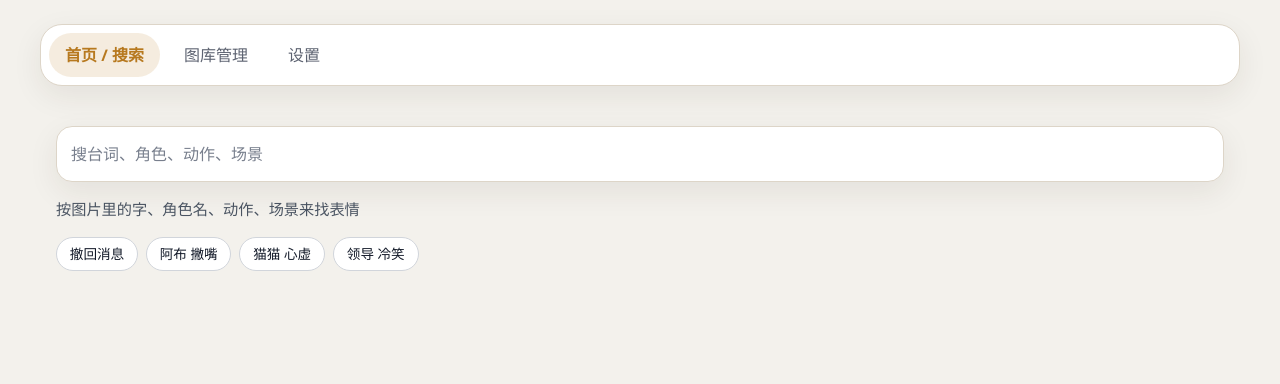
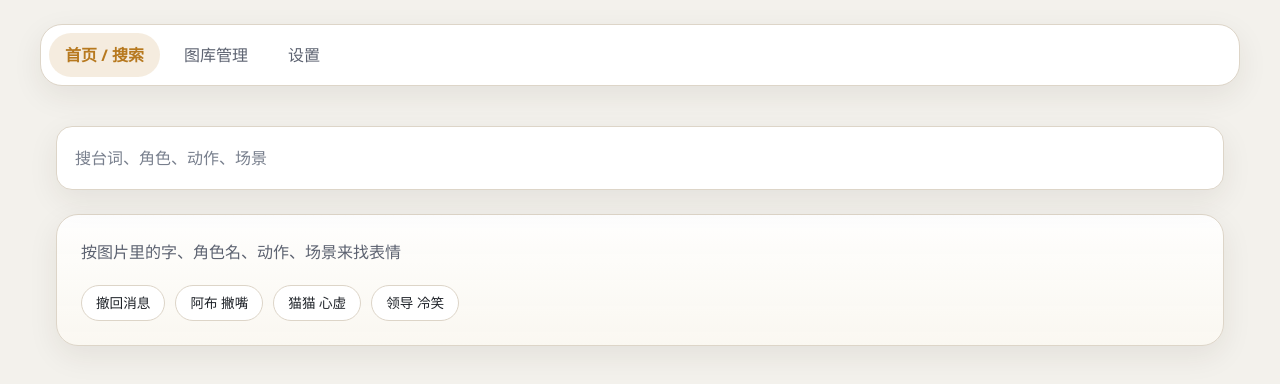
Before and after one commit to GothicVoid/meme-retriever, a Vue app: page / in a window 1280 px wide. Shown: the top 384 px of the page. Built offline with nearby package versions, Linux system fonts and the light colour scheme.

Commit message:
feat(search): 提升搜索框与主交互视觉权重

```diff
--- a/src/assets/ui.css
+++ b/src/assets/ui.css
@@ -200,6 +200,35 @@ button {
   box-shadow: var(--ui-shadow-floating);
 }
 
+.ui-floating-panel {
+  background: color-mix(in srgb, var(--ui-bg-surface-strong) 94%, white);
+  border: 1px solid var(--ui-border-subtle);
+  border-radius: var(--ui-radius-md);
+  box-shadow: var(--ui-shadow-floating);
+}
+
+.ui-chip-button {
+  min-height: 36px;
+  padding: 0 14px;
+  border: 1px solid var(--ui-border-subtle);
+  border-radius: 999px;
+  background: color-mix(in srgb, var(--ui-bg-surface-strong) 88%, white);
+  color: var(--ui-text-primary);
+  cursor: pointer;
+  transition:
+    background-color 120ms ease,
+    border-color 120ms ease,
+    color 120ms ease,
+    transform 120ms ease;
+}
+
+.ui-chip-button:hover {
+  background: var(--ui-bg-hover);
+  border-color: var(--ui-border-strong);
+  color: var(--ui-text-primary);
+  transform: translateY(-1px);
+}
+
 .ui-button {
   min-height: 40px;
   padding: 0 16px;
--- a/src/views/SearchView.vue
+++ b/src/views/SearchView.vue
@@ -1,8 +1,10 @@
 <template>
   <div class="search-view">
-    <div class="search-input-wrap">
+    <section class="search-view__hero">
+      <div class="search-input-wrap search-view__search-wrap">
         <SearchBar
           v-model="store.query"
+          class="search-view__search search-view__search--hero"
           :placeholder="searchPlaceholder"
           @update:model-value="onQueryChange"
           @focus="handleSearchFocus"
@@ -10,7 +12,7 @@
         />
         <div
           v-if="showSearchHistoryDropdown"
-        class="search-history-dropdown"
+          class="search-history-dropdown ui-floating-panel"
           data-testid="search-history-dropdown"
         >
           <div
@@ -40,6 +42,7 @@
           </div>
         </div>
       </div>
+    </section>
     <div
       v-if="isHomeMode"
       class="home-landing"
@@ -47,11 +50,11 @@
       <p class="home-landing__intro">
         按图片里的字、角色名、动作、场景来找表情
       </p>
-      <div class="home-landing__examples">
+      <div class="home-landing__examples search-view__examples">
         <button
           v-for="example in exampleQueries"
           :key="example"
-          class="home-landing__example"
+          class="home-landing__example ui-chip-button"
           @click="applyExampleQuery(example)"
         >
           {{ example }}
@@ -636,24 +639,48 @@ onBeforeUnmount(() => {
 </script>
 
 <style scoped>
-.search-view { padding: 1rem; }
+.search-view {
+  padding: 1rem;
+}
+
+.search-view__hero {
+  margin-bottom: 1.5rem;
+  display: flex;
+  flex-direction: column;
+  gap: 1rem;
+}
+
 .search-input-wrap {
   position: relative;
 }
+
+.search-view__search-wrap {
+  z-index: 20;
+}
+
+.search-view__search {
+  margin-bottom: 0;
+}
+
+.search-view__search--hero {
+  min-height: 64px;
+  padding-inline: 1rem;
+}
+
+.search-view__examples {
+  gap: 0.625rem;
+}
+
 .search-history-dropdown {
   position: absolute;
-  top: calc(100% - 0.5rem);
+  top: calc(100% + 0.5rem);
   left: 0;
   right: 0;
-  z-index: 10;
+  z-index: 30;
   display: flex;
   flex-direction: column;
   gap: 0.25rem;
-  padding: 0.5rem;
-  background: #fff;
-  border: 1px solid #e5e7eb;
-  border-radius: 10px;
-  box-shadow: 0 10px 30px rgba(15, 23, 42, 0.08);
+  padding: 0.625rem;
 }
 .search-history-dropdown__item {
   display: flex;
@@ -672,83 +699,84 @@ onBeforeUnmount(() => {
   padding: 0.5rem 0.625rem;
   text-align: left;
   border-radius: 8px;
-  color: #111827;
+  color: var(--ui-text-primary);
 }
 .search-history-dropdown__query:hover {
-  background: #f3f4f6;
+  background: var(--ui-bg-hover);
 }
 .search-history-dropdown__delete {
   padding: 0.35rem 0.5rem;
   border-radius: 6px;
-  color: #6b7280;
+  color: var(--ui-text-secondary);
 }
 .search-history-dropdown__delete:hover {
-  background: #f9fafb;
-  color: #111827;
+  background: var(--ui-bg-hover);
+  color: var(--ui-text-primary);
 }
 .home-landing {
   display: flex;
   flex-direction: column;
-  gap: 1rem;
+  gap: 1.25rem;
+  padding: 1.5rem;
+  border: 1px solid var(--ui-border-subtle);
+  border-radius: var(--ui-radius-lg);
+  background:
+    linear-gradient(180deg, rgba(255, 255, 255, 0.92), rgba(251, 248, 242, 0.9));
+  box-shadow: var(--ui-shadow-soft);
 }
 .home-landing__intro {
   margin: 0;
-  font-size: 0.95rem;
-  color: #4b5563;
+  max-width: 42rem;
+  font-size: 1rem;
+  line-height: 1.65;
+  color: var(--ui-text-secondary);
 }
 .home-landing__examples {
   display: flex;
   flex-wrap: wrap;
-  gap: 0.5rem;
 }
 .home-landing__example {
-  border: 1px solid #d1d5db;
-  border-radius: 999px;
-  background: #fff;
-  color: #111827;
-  padding: 0.38rem 0.8rem;
   font-size: 0.85rem;
-  cursor: pointer;
-}
-.home-landing__example:hover {
-  background: #f9fafb;
 }
 .home-empty {
   display: flex;
   flex-direction: column;
   align-items: flex-start;
-  gap: 0.5rem;
-  padding: 1.1rem 1rem;
-  border: 1px solid #e5e7eb;
-  border-radius: 12px;
-  background: #fff;
+  gap: 0.75rem;
+  padding: 1.25rem 1.125rem;
+  border: 1px solid var(--ui-border-subtle);
+  border-radius: var(--ui-radius-md);
+  background: color-mix(in srgb, var(--ui-bg-surface-strong) 95%, white);
 }
 .home-empty__title {
   margin: 0;
-  font-size: 1rem;
+  font-size: 1.05rem;
   font-weight: 700;
-  color: #111827;
+  color: var(--ui-text-primary);
 }
 .home-empty__text {
   margin: 0;
   font-size: 0.9rem;
   line-height: 1.5;
-  color: #4b5563;
+  color: var(--ui-text-secondary);
 }
 .home-empty__action {
   margin-top: 0.25rem;
-  padding: 0.5rem 0.95rem;
-  border: none;
-  border-radius: 8px;
-  background: #111827;
+  padding: 0.5rem 1rem;
+  border: 1px solid transparent;
+  border-radius: 999px;
+  background: var(--ui-accent);
   color: #fff;
   cursor: pointer;
   font-size: 0.88rem;
 }
+.home-empty__action:hover {
+  background: var(--ui-accent-hover);
+}
 .home-section {
   display: flex;
   flex-direction: column;
-  gap: 0.75rem;
+  gap: 0.875rem;
 }
 .home-searches {
   display: flex;
@@ -756,16 +784,16 @@ onBeforeUnmount(() => {
   gap: 0.5rem;
 }
 .home-searches__item {
-  border: 1px solid #d1d5db;
+  border: 1px solid var(--ui-border-subtle);
   border-radius: 999px;
-  background: #fff;
-  color: #111827;
+  background: color-mix(in srgb, var(--ui-bg-surface-strong) 92%, white);
+  color: var(--ui-text-primary);
   padding: 0.38rem 0.8rem;
   font-size: 0.85rem;
   cursor: pointer;
 }
 .home-searches__item:hover {
-  background: #f9fafb;
+  background: var(--ui-bg-hover);
 }
 .home-section__header {
   display: flex;
@@ -774,9 +802,9 @@ onBeforeUnmount(() => {
 }
 .home-section__title {
   margin: 0;
-  font-size: 0.95rem;
+  font-size: 1rem;
   font-weight: 700;
-  color: #111827;
+  color: var(--ui-text-primary);
 }
 .debug-formula {
   font-size: 0.78rem;
```
Also changed, not shown: 1 other file (tests, documents, lock files or other folders). Lines whose indentation alone changed are shown as unchanged.
